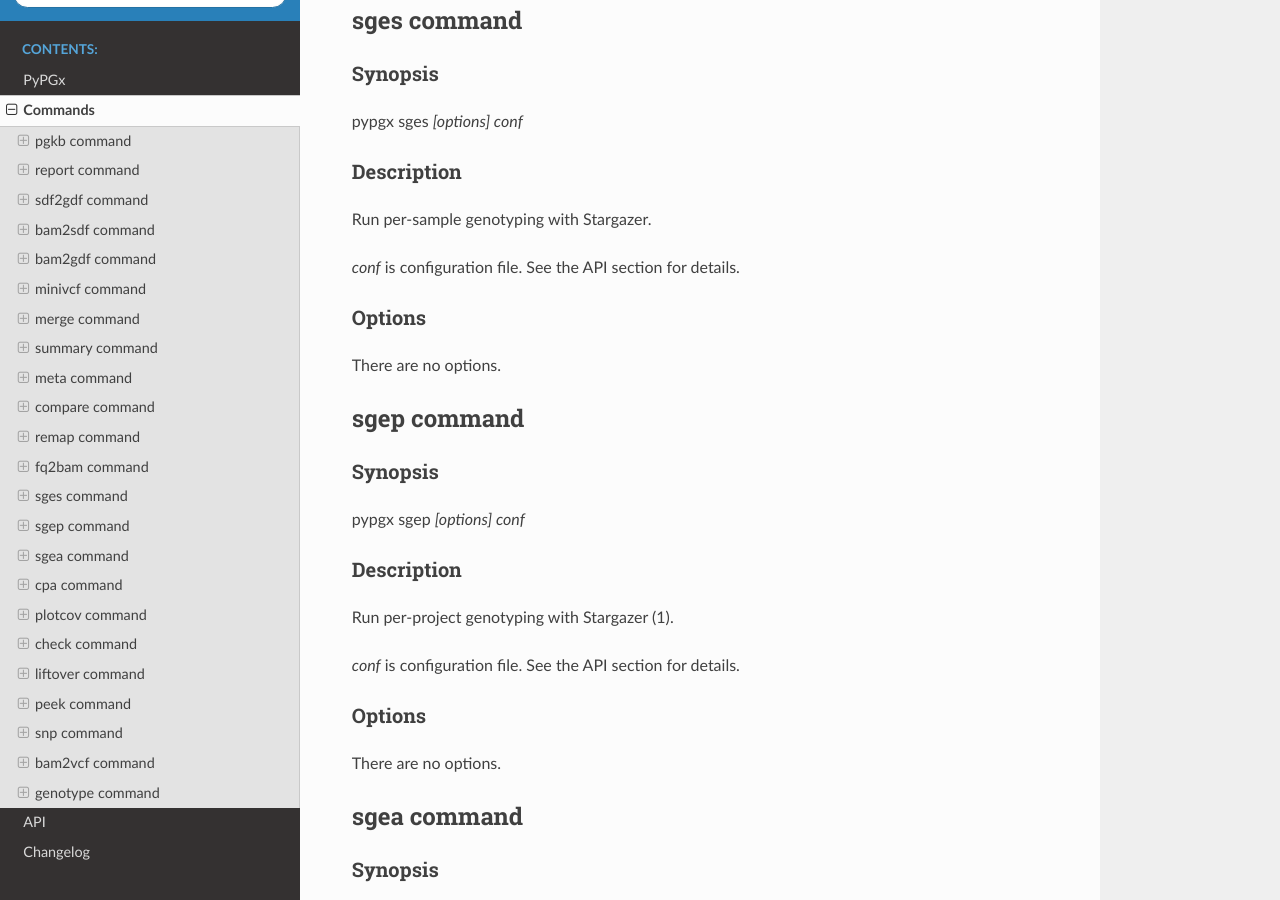
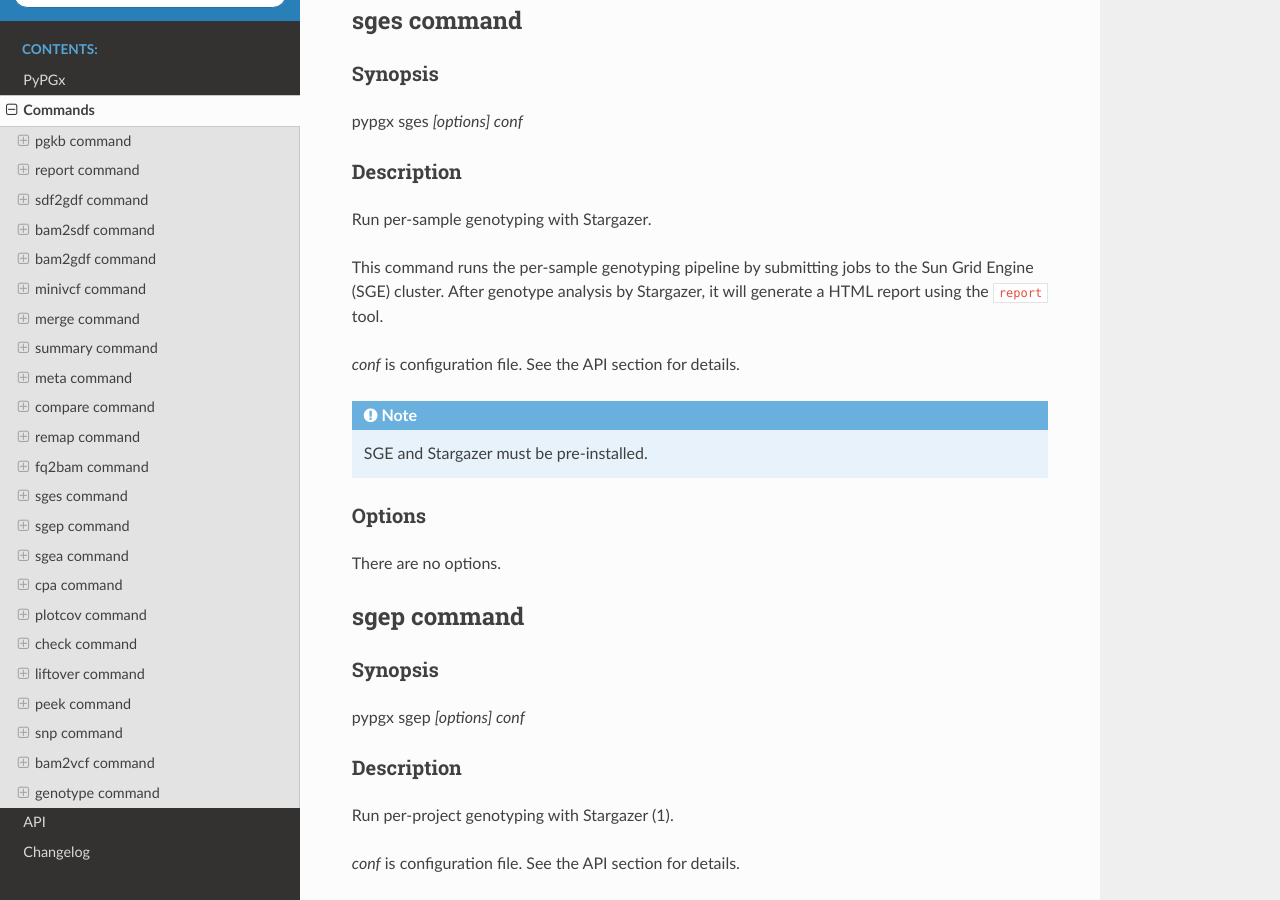
Before and after one commit to sbslee/pypgx, a Sphinx documentation site: the page built from docs/commands.rst, in a window 1280 px wide and 900 px high, scrolled down 5449 px. Built offline with Sphinx 7.4.7 and the Read the Docs theme 2.0.0, drawn with Linux system fonts in a browser that asks for light colours.

Commit message:
Update sges.py and report.py

```diff
--- a/CHANGES.rst
+++ b/CHANGES.rst
@@ -1,5 +1,10 @@
 Changelog
 *********
+
+v0.0.66
+-------
+
+* Updated sges.py and report.py.
 
 v0.0.65
 -------
--- a/docs/commands.rst
+++ b/docs/commands.rst
@@ -262,7 +262,15 @@ Description
 
 Run per-sample genotyping with Stargazer.
 
+This command runs the per-sample genotyping pipeline by submitting
+jobs to the Sun Grid Engine (SGE) cluster. After genotype analysis by
+Stargazer, it will generate a HTML report using the ``report`` tool.
+
 *conf* is configuration file. See the API section for details.
+
+.. note::
+
+    SGE and Stargazer must be pre-installed.
 
 Options
 -------
--- a/pypgx/version.py
+++ b/pypgx/version.py
@@ -1 +1 @@
-__version__ = "0.0.65"
+__version__ = "0.0.66"
```
Also changed, not shown: 2 other files.
